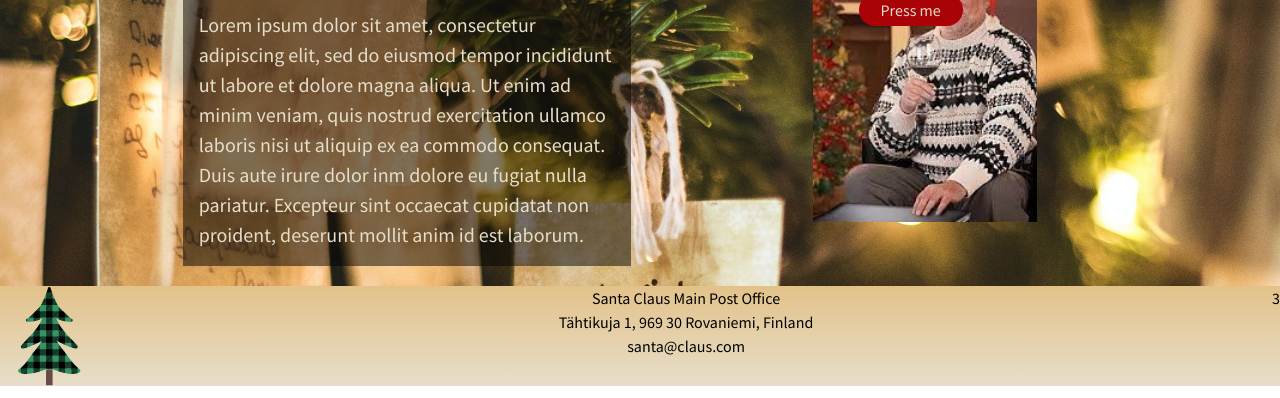
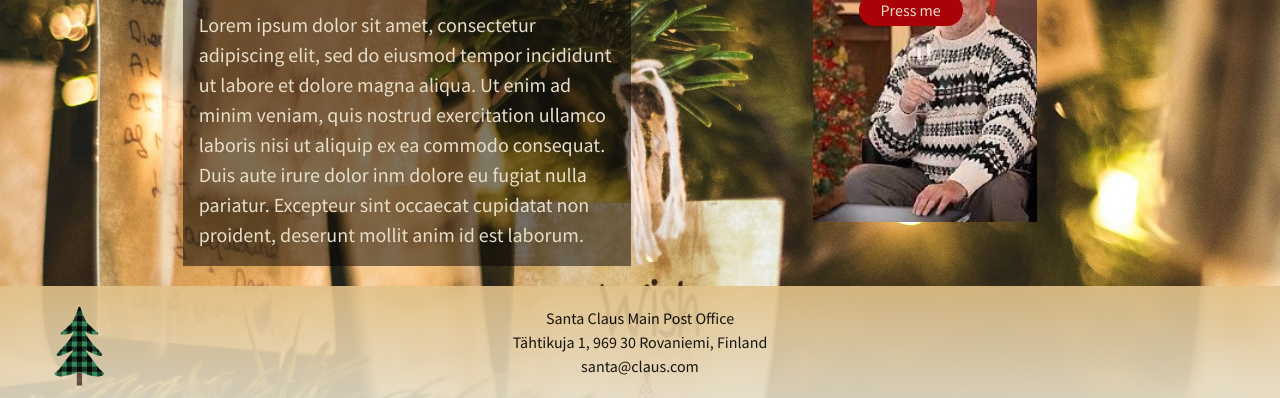
Before and after one commit to ToniHalmetoja/santas-workshop, a website: page public/index.html in a window 1280 px wide. Shown: the part 620-1018 px from the top of the page. Drawn offline with Linux system fonts and the light colour scheme.

Commit message:
changed positioning from flex to absolute-relative

```diff
--- a/public/index.html
+++ b/public/index.html
@@ -81,21 +81,13 @@
                 </section>
             </div>
         </main>
-    <footer class="font-body bg-gradient-to-t from-pearl to-crayolasGold shadow-lg flex flex-row justify-between">
-        <div class="basis-1/4">
-            <img width="100px" src="/public/Buffalo Plaid Christmas Tree.svg" alt="">
-        </div>
-        <div class="basis-1/2">
-            <p class="text-xs text-center p-10 m-5">
+        <footer class="font-body bg-gradient-to-t from-pearl to-crayolasGold bg-opacity-25 relative p-12 h-200" style="opacity: 0.9; padding-top: 20px; padding-bottom: 20px;">
+            <img class="absolute" style="padding-left: 40px;" width="120px" src="/public/Buffalo Plaid Christmas Tree.svg" alt="Christmas tree">
+            <p class="text-xs text-center p-12 m-5 " >
                 Santa Claus Main Post Office<br />
                 Tähtikuja 1, 969 30 Rovaniemi, Finland<br />
                 santa@claus.com
             </p>
-        </div>
-        <div class="basis-1/4 px-96 w-100 border-2 border-red-500">
-            <p>3</p>
-        </div>
         </footer>
     </body>
-
 </html>
```
Lines whose indentation alone changed are shown as unchanged.
